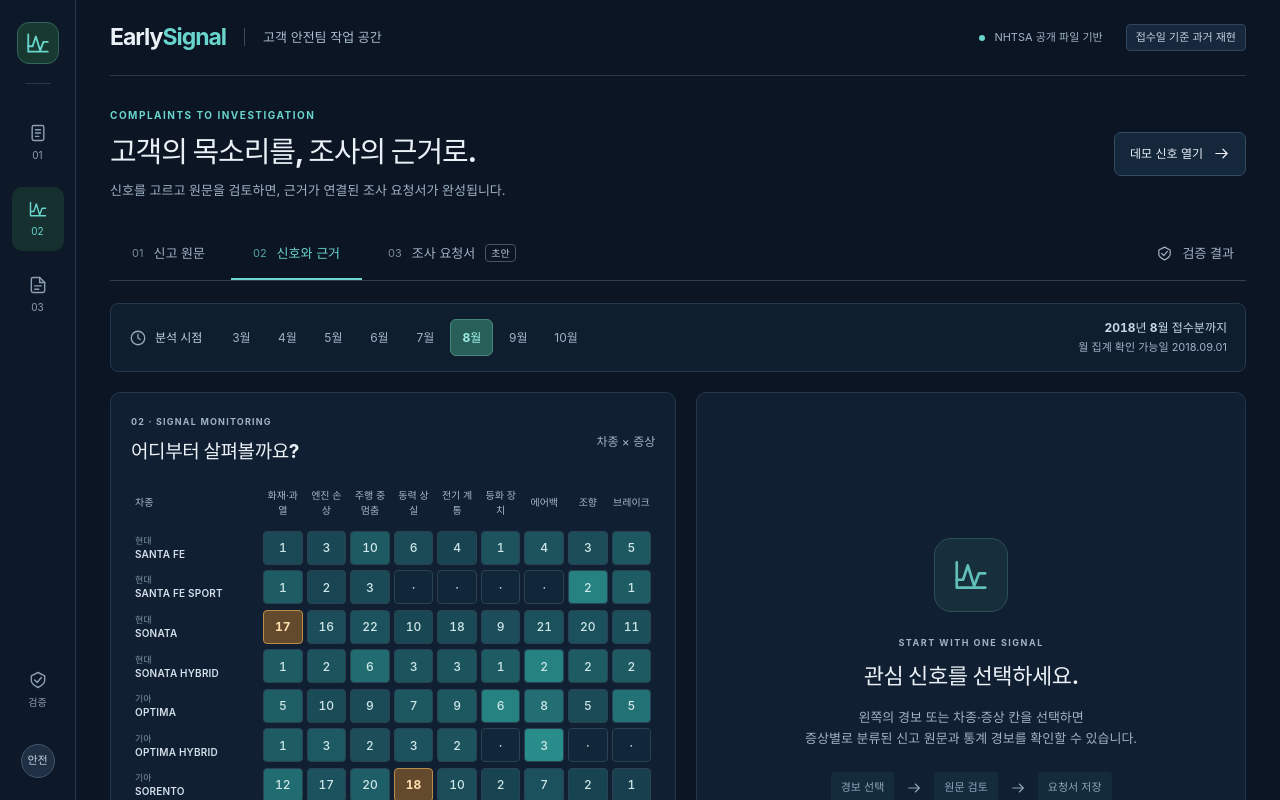
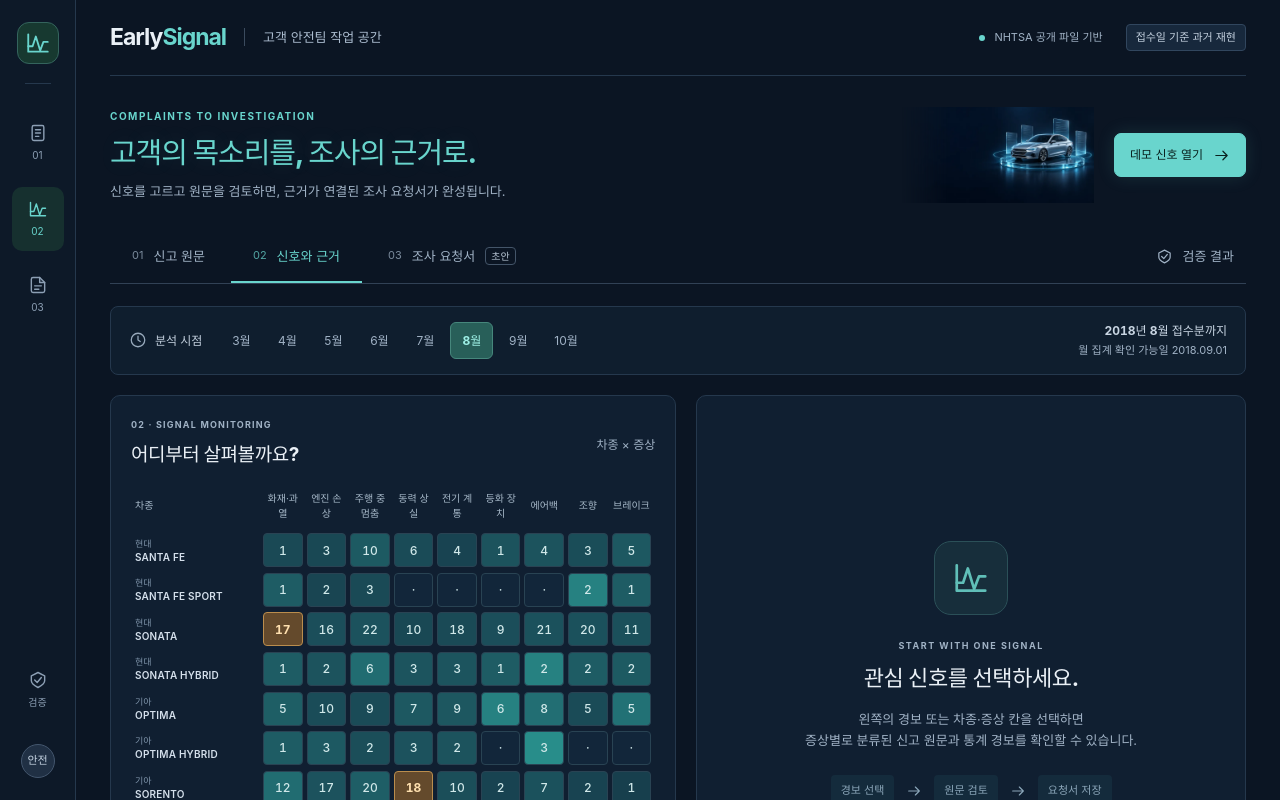
Before and after one commit to SangJun-Pyo/EarlySignal, a Next.js app in the folder web/: page / in a window 1280 px wide. Shown: the top 800 px of the page. Built offline with nearby package versions, Linux system fonts and the light colour scheme; a web font is replaced by a local one.

Commit message:
step9: add compact vehicle art and PDF teal accents (Ref #37)

```diff
--- a/web/app/globals.css
+++ b/web/app/globals.css
@@ -261,6 +261,32 @@
   font-size: 10px;
   margin-bottom: 7px;
 }
+.page-heading-copy {
+  flex: 1;
+  min-width: 0;
+}
+.page-heading h1 {
+  color: var(--teal);
+  text-shadow: 0 0 22px rgb(105 213 205 / 14%);
+}
+.heading-art {
+  flex: 0 0 192px;
+  height: 96px;
+  pointer-events: none;
+  mask-image: linear-gradient(to right, transparent, #000 25%);
+}
+.heading-art img {
+  display: block;
+  width: 100%;
+  height: 100%;
+  object-fit: cover;
+  object-position: right center;
+}
+@media (max-width: 1100px) {
+  .heading-art {
+    display: none;
+  }
+}
 .page-intro {
   font-size: 13px;
   color: var(--muted);
@@ -297,6 +323,19 @@
 }
 .primary:hover:not(:disabled) {
   background: #90e7df;
+}
+.primary:not(:disabled),
+.demo-button {
+  box-shadow: 0 0 18px rgb(105 213 205 / 13%);
+}
+.demo-button {
+  background: var(--teal);
+  color: #09211e;
+  border-color: var(--teal);
+}
+.demo-button:hover:not(:disabled) {
+  background: #90e7df;
+  border-color: #90e7df;
 }
 .full {
   width: 100%;
--- a/web/components/workspace.tsx
+++ b/web/components/workspace.tsx
@@ -466,7 +466,7 @@
           </div>
         </header>
         <div className="page-heading">
-          <div>
+          <div className="page-heading-copy">
             <p className="eyebrow">COMPLAINTS TO INVESTIGATION</p>
             <h1>
               {view === "validation"
@@ -479,6 +479,17 @@
                 : "신호를 고르고 원문을 검토하면, 근거가 연결된 조사 요청서가 완성됩니다."}
             </p>
           </div>
+          {view !== "validation" && (
+            <div className="heading-art" aria-hidden="true">
+              <img
+                src="/images/vehicle-concept.webp"
+                alt=""
+                width={960}
+                height={540}
+                decoding="async"
+              />
+            </div>
+          )}
           <button
             className="subtle-button demo-button"
             onClick={() => {
```
Also changed, not shown: web/public/images/vehicle-concept.webp (added), 2 other files (tests, documents, lock files or other folders).
